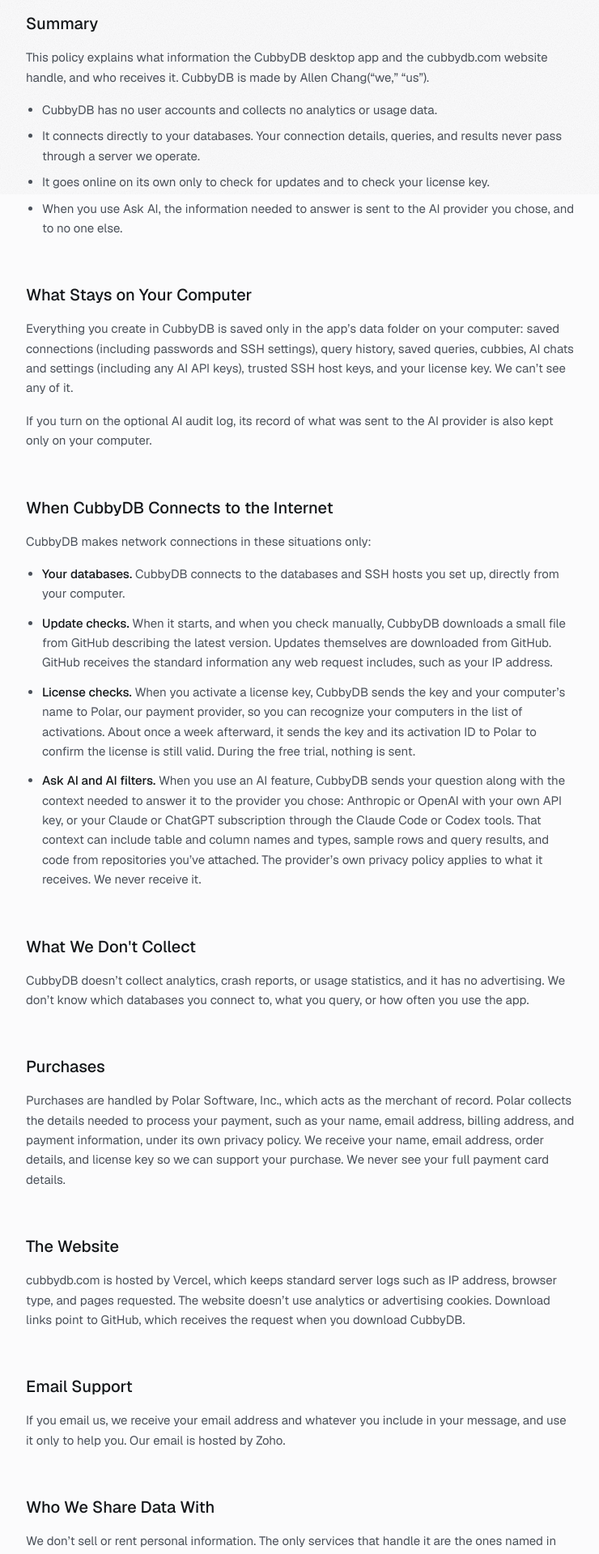
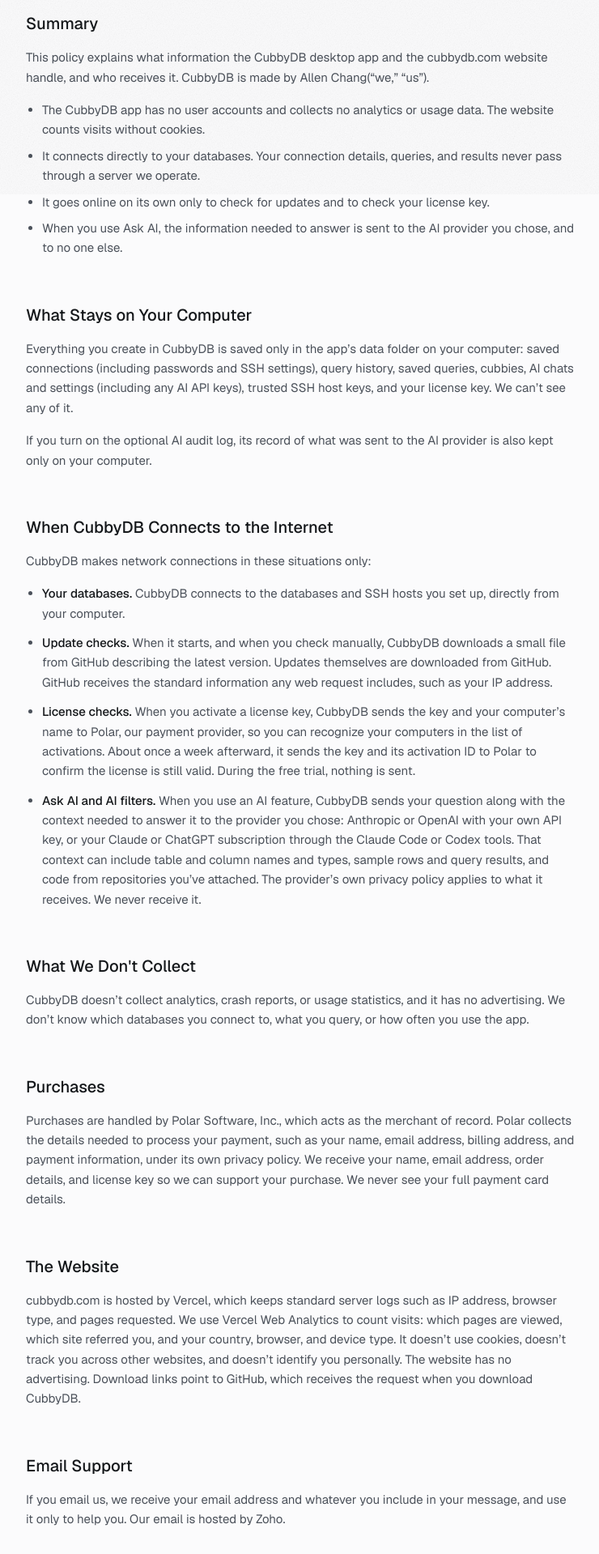
Before and after one commit to ay-chang/cubbyDB-site, a Next.js app: page /privacy in a window 1280 px wide. Shown: the part 560-2479 px from the top of the page at 81% size, without its empty margins (268-1008 px from the left). Built offline with nearby package versions, Linux system fonts and the light colour scheme; a web font is replaced by a local one.

Commit message:
Count site visits with Vercel Web Analytics

```diff
--- a/package.json
+++ b/package.json
@@ -10,6 +10,7 @@
   },
   "dependencies": {
     "@phosphor-icons/react": "^2.1.10",
+    "@vercel/analytics": "^2.0.1",
     "geist": "^1.7.2",
     "motion": "^12.43.0",
     "next": "16.2.12",
--- a/src/app/layout.tsx
+++ b/src/app/layout.tsx
@@ -2,6 +2,7 @@
 import { Playfair_Display, Instrument_Serif, Instrument_Sans } from "next/font/google";
 import { GeistSans } from "geist/font/sans";
 import { GeistMono } from "geist/font/mono";
+import { Analytics } from "@vercel/analytics/next";
 import "./globals.css";
 
 // Reserved for the statistic numerals and the two section titles. Everything
@@ -60,6 +61,8 @@
       <body className="flex min-h-full flex-col font-sans">
         {children}
         <div className="grain-overlay" aria-hidden="true" />
+        {/* Cookieless page-view analytics; see /privacy. */}
+        <Analytics />
       </body>
     </html>
   );
--- a/src/app/privacy/page.tsx
+++ b/src/app/privacy/page.tsx
@@ -8,7 +8,7 @@
     "What CubbyDB stores, what it sends, and to whom. No accounts, no analytics, and your database never passes through our servers.",
 };
 
-const EFFECTIVE_DATE = "September 29, 2026";
+const EFFECTIVE_DATE = "September 30, 2026";
 
 // Same legal person as the Terms — change both together if you form a business.
 const RESPONSIBLE_PARTY = "Allen Chang";
@@ -71,7 +71,10 @@
             (&ldquo;we,&rdquo; &ldquo;us&rdquo;).
           </p>
           <ul className="flex list-disc flex-col gap-2 pl-5">
-            <li>CubbyDB has no user accounts and collects no analytics or usage data.</li>
+            <li>
+              The CubbyDB app has no user accounts and collects no analytics or usage data. The
+              website counts visits without cookies.
+            </li>
             <li>
               It connects directly to your databases. Your connection details, queries, and results
               never pass through a server we operate.
@@ -152,9 +155,11 @@
         <Section id="website" title="The Website">
           <p>
             cubbydb.com is hosted by Vercel, which keeps standard server logs such as IP address,
-            browser type, and pages requested. The website doesn&rsquo;t use analytics or
-            advertising cookies. Download links point to GitHub, which receives the request when
-            you download CubbyDB.
+            browser type, and pages requested. We use Vercel Web Analytics to count visits: which
+            pages are viewed, which site referred you, and your country, browser, and device type.
+            It doesn&rsquo;t use cookies, doesn&rsquo;t track you across other websites, and
+            doesn&rsquo;t identify you personally. The website has no advertising. Download links
+            point to GitHub, which receives the request when you download CubbyDB.
           </p>
         </Section>
 
```
Also changed, not shown: 1 other file (tests, documents, lock files or other folders).
